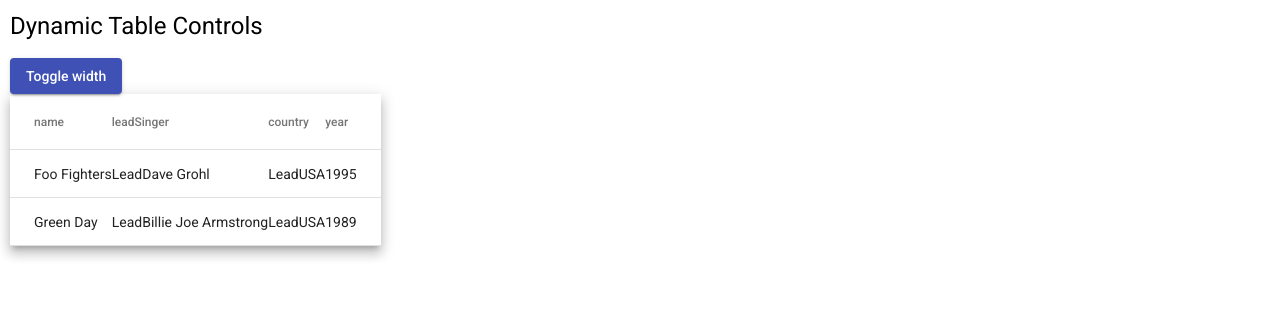
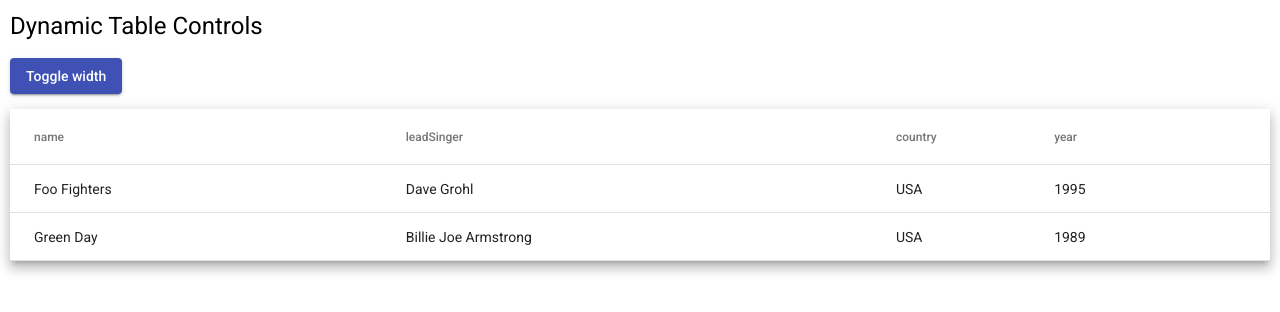
Before and after one commit to svdsande/dynamic-table, an Angular app: page / in a window 1280 px wide. Shown: the top 312 px of the page. Built offline with nearby package versions, Linux system fonts and the light colour scheme; what ngx-skeleton-loader would draw is missing.

Commit message:
Some styling

```diff
--- a/src/app/app.component.html
+++ b/src/app/app.component.html
@@ -9,8 +9,8 @@
   <div id="content">
     <dynamic-table [displayedColumns]="this.displayedColumns" [dataSource]="this.dataSource">
       <ng-template cellTemplateMarker [column]="'name'" let-element="element">{{element.name}}</ng-template>
-      <ng-template cellTemplateMarker [column]="'leadSinger'" let-element="element"> Lead{{element.leadSinger}}</ng-template>
-      <ng-template cellTemplateMarker [column]="'country'" let-element="element"> Lead{{element.country}}</ng-template>
+      <ng-template cellTemplateMarker [column]="'leadSinger'" let-element="element">{{element.leadSinger}}</ng-template>
+      <ng-template cellTemplateMarker [column]="'country'" let-element="element">{{element.country}}</ng-template>
       <ng-template cellTemplateMarker [column]="'year'" let-element="element">{{element.year}}</ng-template>
     </dynamic-table>
   </div>
--- a/src/app/app.component.scss
+++ b/src/app/app.component.scss
@@ -1,3 +1,7 @@
 #container {
   padding: 10px;
+
+  #header {
+    margin-bottom: 15px;
+  }
 }
--- a/src/app/dynamic-table/dynamic-table.component.scss
+++ b/src/app/dynamic-table/dynamic-table.component.scss
@@ -0,0 +1,3 @@
+table {
+  width: 100%;
+}
```
